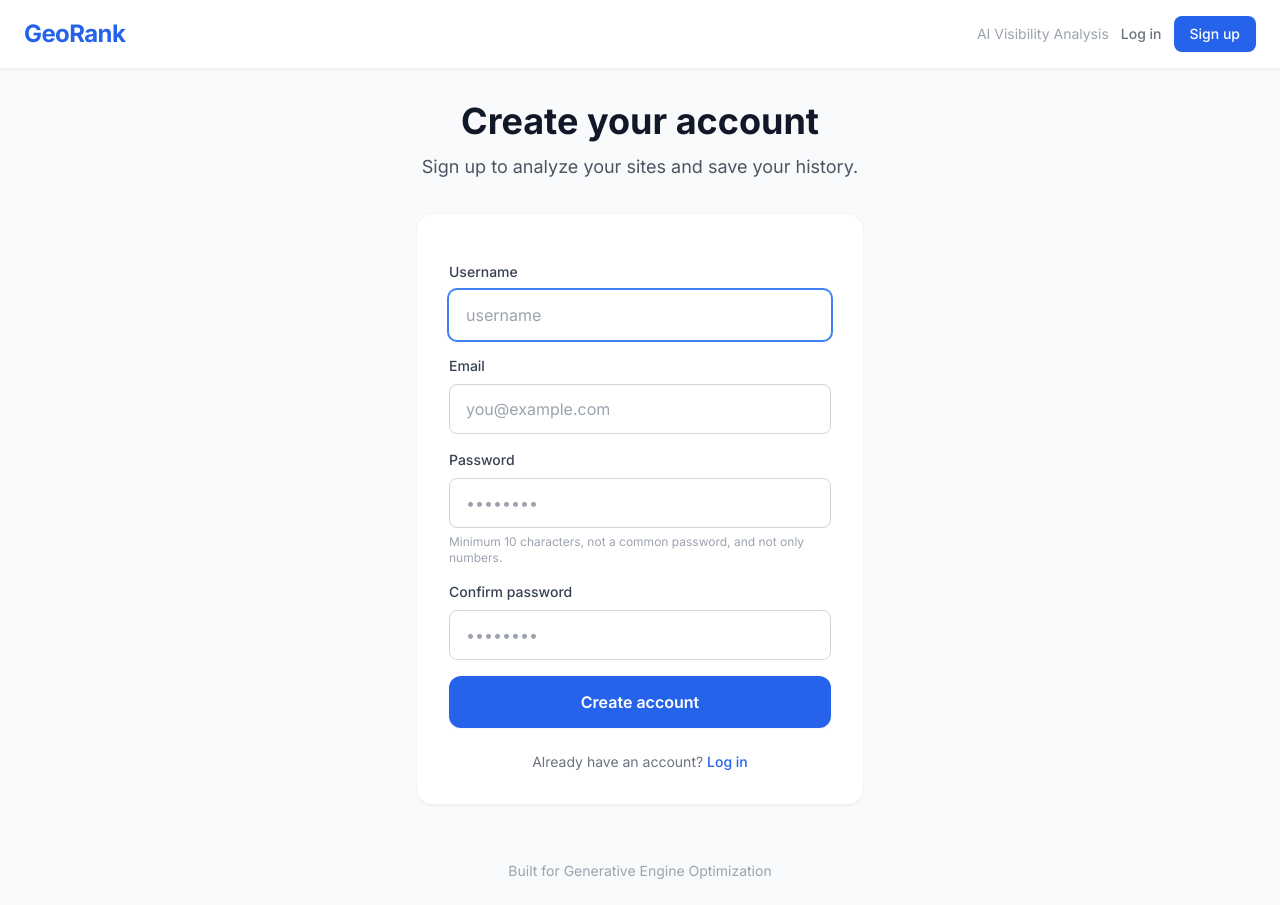
After one commit to Unbot2313/GeoRank, a Django app: page /register/ in a window 1280 px wide. The commit adds this page. Run offline with Django 5.2, Linux system fonts and the light colour scheme; some libraries are stand-ins or nearby versions.

Commit message:
feat: user authentication

```diff
--- a/analysis/apps.py
+++ b/analysis/apps.py
@@ -3,3 +3,6 @@ from django.apps import AppConfig
 
 class AnalysisConfig(AppConfig):
     name = 'analysis'
+
+    def ready(self):
+        from . import signals  # noqa: F401
--- a/analysis/forms.py
+++ b/analysis/forms.py
@@ -1,4 +1,13 @@
 from django import forms
+from django.contrib.auth.forms import UserCreationForm
+from django.contrib.auth.models import User
+
+INPUT_CLASSES = (
+    'w-full px-4 py-3 border border-gray-300 rounded-lg '
+    'focus:ring-2 focus:ring-blue-500 focus:border-transparent '
+    'outline-none transition'
+)
+
 
 
 class URLAnalysisForm(forms.Form):
@@ -19,3 +28,42 @@ class URLAnalysisForm(forms.Form):
         if not url.startswith(('http://', 'https://')):
             url = 'https://' + url
         return url
+
+
+class RegisterForm(UserCreationForm):
+    email = forms.EmailField(
+        required=True,
+        widget=forms.EmailInput(attrs={'class': INPUT_CLASSES, 'placeholder': 'you@example.com'}),
+    )
+
+    class Meta:
+        model = User
+        fields = ('username', 'email', 'password1', 'password2')
+
+    def __init__(self, *args, **kwargs):
+        super().__init__(*args, **kwargs)
+        self.fields['username'].widget.attrs.update({
+            'class': INPUT_CLASSES, 'placeholder': 'username',
+        })
+        self.fields['password1'].widget.attrs.update({
+            'class': INPUT_CLASSES, 'placeholder': '••••••••',
+        })
+        self.fields['password2'].widget.attrs.update({
+            'class': INPUT_CLASSES, 'placeholder': '••••••••',
+        })
+
+    def save(self, commit=True):
+        user = super().save(commit=False)
+        user.email = self.cleaned_data['email']
+        if commit:
+            user.save()
+        return user
+
+
+class LoginForm(forms.Form):
+    username = forms.CharField(
+        widget=forms.TextInput(attrs={'class': INPUT_CLASSES, 'placeholder': 'username'}),
+    )
+    password = forms.CharField(
+        widget=forms.PasswordInput(attrs={'class': INPUT_CLASSES, 'placeholder': '••••••••'}),
+    )
--- a/analysis/services/gemini.py
+++ b/analysis/services/gemini.py
@@ -33,7 +33,7 @@ def analyze_with_gemini(content: dict) -> dict:
     )
 
     response = client.models.generate_content(
-        model='gemini-2.5-flash',
+        model='gemini-flash-latest',
         contents=prompt,
         config=types.GenerateContentConfig(
             response_mime_type='application/json',
--- a/analysis/services/pipeline.py
+++ b/analysis/services/pipeline.py
@@ -3,8 +3,8 @@ from .scraper import fetch_page_content
 from .gemini import analyze_with_gemini
 
 
-def run_analysis(url: str) -> Analysis:
-    analysis = Analysis.objects.create(url=url, status='pending')
+def run_analysis(url: str, user=None) -> Analysis:
+    analysis = Analysis.objects.create(url=url, status='pending', user=user)
 
     try:
         content = fetch_page_content(url)
--- a/analysis/templates/analysis/base.html
+++ b/analysis/templates/analysis/base.html
@@ -15,12 +15,44 @@
 </head>
 <body class="bg-gray-50 min-h-screen">
     <nav class="bg-white shadow-sm border-b border-gray-100">
-        <div class="max-w-7xl mx-auto px-4 sm:px-6 py-4 flex items-center justify-between">
-            <a href="{% url 'analysis:submit' %}" class="text-2xl font-bold text-blue-600 tracking-tight">GeoRank</a>
-            <span class="text-sm text-gray-400 hidden sm:block">AI Visibility Analysis</span>
+        <div class="max-w-7xl mx-auto px-4 sm:px-6 py-3 sm:py-4 flex flex-wrap items-center justify-between gap-y-2 gap-x-3">
+            <a href="{% url 'analysis:submit' %}" class="text-xl sm:text-2xl font-bold text-blue-600 tracking-tight shrink-0">GeoRank</a>
+            <div class="flex flex-wrap items-center gap-x-3 gap-y-2 text-sm">
+                <span class="text-gray-400 hidden md:inline">AI Visibility Analysis</span>
+                {% if user.is_authenticated %}
+                    <a href="{% url 'analysis:history' %}" class="font-medium text-gray-500 hover:text-gray-700 transition">
+                        History
+                    </a>
+                    <a href="{% url 'analysis:profile' %}" class="font-medium text-gray-500 hover:text-gray-700 transition truncate max-w-[8rem] sm:max-w-none">
+                        {{ user.username }}
+                    </a>
+                    <form method="post" action="{% url 'analysis:logout' %}">
+                        {% csrf_token %}
+                        <button type="submit" class="font-medium text-gray-500 hover:text-gray-700 transition">
+                            Log out
+                        </button>
+                    </form>
+                {% else %}
+                    <a href="{% url 'analysis:login' %}" class="font-medium text-gray-500 hover:text-gray-700 transition">
+                        Log in
+                    </a>
+                    <a href="{% url 'analysis:register' %}" class="font-medium text-white bg-blue-600 hover:bg-blue-700 px-3 sm:px-4 py-1.5 sm:py-2 rounded-lg transition">
+                        Sign up
+                    </a>
+                {% endif %}
+            </div>
         </div>
     </nav>
-    <main class="max-w-4xl mx-auto px-4 sm:px-6 py-8">
+    {% if messages %}
+    <div class="max-w-4xl mx-auto px-4 sm:px-6 pt-6">
+        {% for message in messages %}
+        <div class="bg-green-50 text-green-700 text-sm rounded-lg px-4 py-3 mb-2 border border-green-100">
+            {{ message }}
+        </div>
+        {% endfor %}
+    </div>
+    {% endif %}
+    <main class="max-w-4xl mx-auto px-4 sm:px-6 py-6 sm:py-8">
         {% block content %}{% endblock %}
     </main>
     <footer class="text-center text-sm text-gray-400 py-6">
--- /dev/null
+++ b/analysis/templates/analysis/register.html
@@ -0,0 +1,70 @@
+{% extends "analysis/base.html" %}
+
+{% block title %}Create account{% endblock %}
+
+{% block content %}
+<div class="max-w-md mx-auto">
+    <div class="text-center mb-8">
+        <h1 class="text-4xl font-bold text-gray-900 mb-3">Create your account</h1>
+        <p class="text-lg text-gray-600">
+            Sign up to analyze your sites and save your history.
+        </p>
+    </div>
+
+    <div class="bg-white rounded-2xl shadow-sm border border-gray-100 p-8">
+        <form method="post" class="space-y-4">
+            {% csrf_token %}
+
+            {% if form.non_field_errors %}
+            <div class="bg-red-50 text-red-600 text-sm rounded-lg px-4 py-3 border border-red-100">
+                {{ form.non_field_errors.0 }}
+            </div>
+            {% endif %}
+
+            <div>
+                <label for="{{ form.username.id_for_label }}" class="block text-sm font-medium text-gray-700 mb-2">Username</label>
+                {{ form.username }}
+                {% if form.username.errors %}
+                <p class="mt-2 text-sm text-red-500">{{ form.username.errors.0 }}</p>
+                {% endif %}
+            </div>
+
+            <div>
+                <label for="{{ form.email.id_for_label }}" class="block text-sm font-medium text-gray-700 mb-2">Email</label>
+                {{ form.email }}
+                {% if form.email.errors %}
+                <p class="mt-2 text-sm text-red-500">{{ form.email.errors.0 }}</p>
+                {% endif %}
+            </div>
+
+            <div>
+                <label for="{{ form.password1.id_for_label }}" class="block text-sm font-medium text-gray-700 mb-2">Password</label>
+                {{ form.password1 }}
+                <p class="mt-1.5 text-xs text-gray-400">
+                    Minimum 10 characters, not a common password, and not only numbers.
+                </p>
+                {% if form.password1.errors %}
+                <p class="mt-2 text-sm text-red-500">{{ form.password1.errors.0 }}</p>
+                {% endif %}
+            </div>
+
+            <div>
+                <label for="{{ form.password2.id_for_label }}" class="block text-sm font-medium text-gray-700 mb-2">Confirm password</label>
+                {{ form.password2 }}
+                {% if form.password2.errors %}
+                <p class="mt-2 text-sm text-red-500">{{ form.password2.errors.0 }}</p>
+                {% endif %}
+            </div>
+
+            <button type="submit" class="w-full bg-blue-600 text-white py-3.5 rounded-xl font-semibold hover:bg-blue-700 active:scale-[0.98] transition-all shadow-sm">
+                Create account
+            </button>
+        </form>
+
+        <p class="text-center text-sm text-gray-500 mt-6">
+            Already have an account?
+            <a href="{% url 'analysis:login' %}" class="text-blue-600 font-medium hover:underline">Log in</a>
+        </p>
+    </div>
+</div>
+{% endblock %}
--- a/analysis/urls.py
+++ b/analysis/urls.py
@@ -5,6 +5,11 @@ from . import views
 app_name = 'analysis'
 
 urlpatterns = [
+    path('register/', views.register_view, name='register'),
+    path('login/', views.login_view, name='login'),
+    path('logout/', views.logout_view, name='logout'),
     path('submit/', views.submit_url, name='submit'),
+    path('history/', views.analysis_history, name='history'),
+    path('profile/', views.profile_view, name='profile'),
     path('<int:pk>/', views.analysis_result, name='result'),
 ]
--- a/analysis/views.py
+++ b/analysis/views.py
@@ -1,22 +1,91 @@
+from django.contrib.auth import login, logout, authenticate
+from django.contrib.auth.decorators import login_required
+from django.contrib import messages
 from django.shortcuts import render, redirect, get_object_or_404
 
-from .forms import URLAnalysisForm
+from .forms import URLAnalysisForm, RegisterForm, LoginForm
 from .models import Analysis
 from .services.pipeline import run_analysis
 
 
+def register_view(request):
+    if request.user.is_authenticated:
+        return redirect('analysis:submit')
+
+    if request.method == 'POST':
+        form = RegisterForm(request.POST)
+        if form.is_valid():
+            user = form.save()
+            login(request, user)
+            messages.success(request, 'Cuenta creada correctamente.')
+            return redirect('analysis:submit')
+    else:
+        form = RegisterForm()
+    return render(request, 'analysis/register.html', {'form': form})
+
+
+def login_view(request):
+    if request.user.is_authenticated:
+        return redirect('analysis:submit')
+
+    if request.method == 'POST':
+        form = LoginForm(request.POST)
+        if form.is_valid():
+            user = authenticate(
+                request,
+                username=form.cleaned_data['username'],
+                password=form.cleaned_data['password'],
+            )
+            if user is not None:
+                login(request, user)
+                return redirect('analysis:submit')
+            form.add_error(None, 'Usuario o contraseña incorrectos.')
+    else:
+        form = LoginForm()
+    return render(request, 'analysis/login.html', {'form': form})
+
+
+def logout_view(request):
+    logout(request)
+    return redirect('analysis:login')
+
+
+@login_required
 def submit_url(request):
+    profile = request.user.profile
+
     if request.method == 'POST':
+        if not profile.can_run_analysis():
+            messages.error(
+                request,
+                'Alcanzaste el límite de tu plan Free (1 análisis por día). '
+                'Actualiza a Pro para hacer más análisis.',
+            )
+            form = URLAnalysisForm()
+            return render(request, 'analysis/submit.html', {'form': form, 'profile': profile})
+
         form = URLAnalysisForm(request.POST)
         if form.is_valid():
             url = form.cleaned_data['url']
-            analysis = run_analysis(url)
+            analysis = run_analysis(url, user=request.user)
             return redirect('analysis:result', pk=analysis.pk)
     else:
         form = URLAnalysisForm()
-    return render(request, 'analysis/submit.html', {'form': form})
+    return render(request, 'analysis/submit.html', {'form': form, 'profile': profile})
 
 
+@login_required
 def analysis_result(request, pk):
-    analysis = get_object_or_404(Analysis, pk=pk)
+    analysis = get_object_or_404(Analysis, pk=pk, user=request.user)
     return render(request, 'analysis/result.html', {'analysis': analysis})
+
+
+@login_required
+def analysis_history(request):
+    analyses = request.user.analyses.all().order_by('-created_at')
+    return render(request, 'analysis/history.html', {'analyses': analyses})
+
+
+@login_required
+def profile_view(request):
+    return render(request, 'analysis/profile.html', {'profile': request.user.profile})
```
Also changed, not shown: analysis/models.py (+45 -0 lines), analysis/signals.py (added, +11 -0 lines), analysis/templates/analysis/history.html (added, +37 -0 lines), analysis/templates/analysis/login.html (added, +51 -0 lines), analysis/templates/analysis/submit.html (+18 -4 lines), georank/settings.py (+11 -0 lines), analysis/migrations/0002_analysis_user.py (added), analysis/migrations/0003_userprofile.py (added), analysis/migrations/0004_remove_userprofile_id_alter_userprofile_uid.py (added), analysis/templates/analysis/result.html (line endings or trailing spaces), 1 other file.
